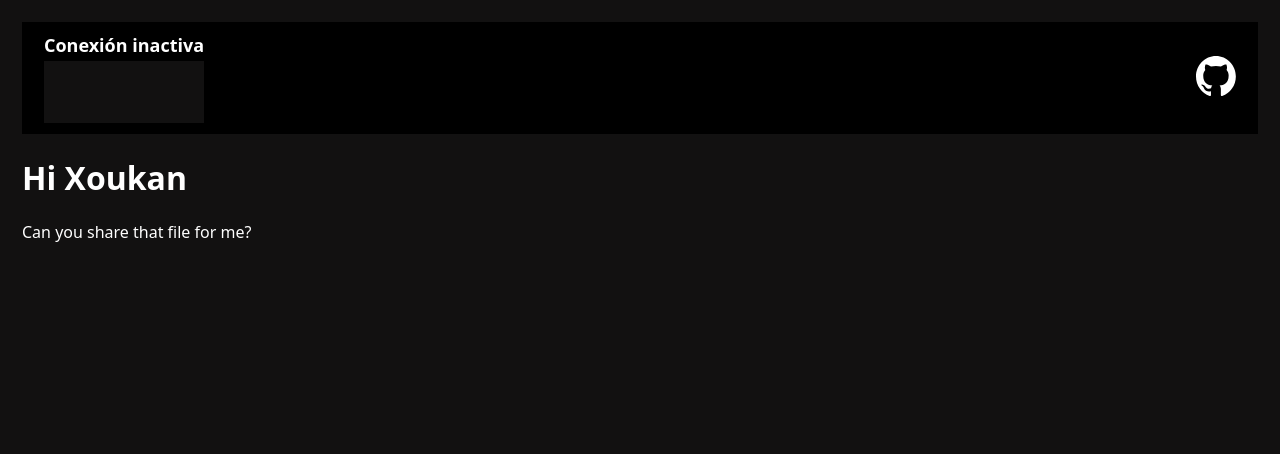
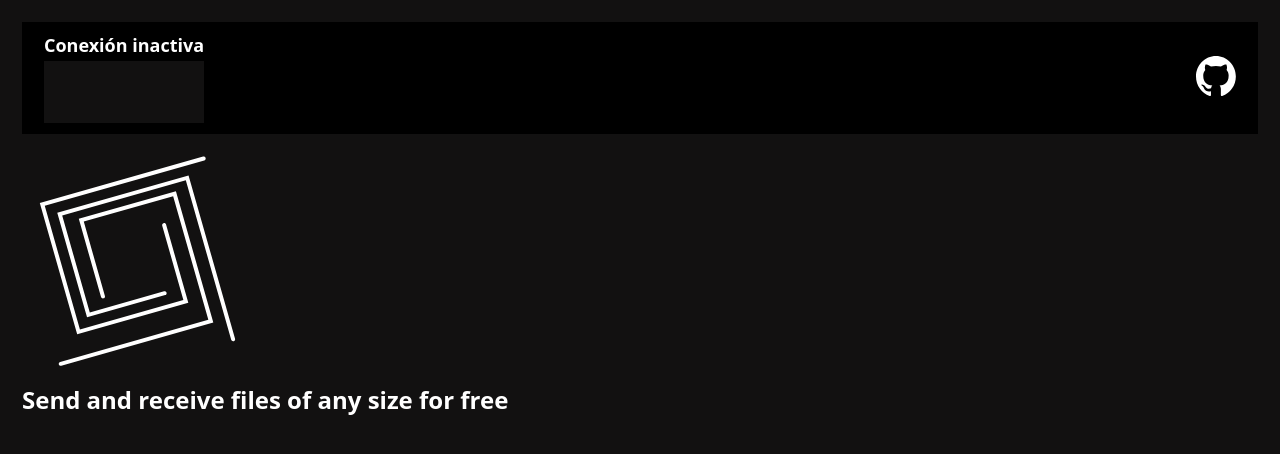
Before and after one commit to Garruxx/xoukan, a React (Vite) app: page / in a window 1280 px wide. Shown: the top 454 px of the page. Built offline with nearby package versions, Linux system fonts and the light colour scheme.

Commit message:
refactor(lang): :truck: lang is rename to ui

```diff
--- a/src/App.tsx
+++ b/src/App.tsx
@@ -18,13 +18,13 @@
 */
 import app from '@src/App.module.sass'
 import { Header } from './components/header/header'
+import { Home } from './views/home/home'
 
 function App() {
 	return (
 		<div className={app.app}>
 			<Header conectionStatus="Conexión inactiva" infoText="" />
-			<h1>Hi Xoukan</h1>
-			<p>Can you share that file for me?</p>
+			<Home />
 		</div>
 	)
 }
--- a/src/views/home/home.tsx
+++ b/src/views/home/home.tsx
@@ -1,11 +1,11 @@
 import xoukan_logo from '@src/assets/xoukan.svg'
-import { lang } from './lang/lang'
+import { ui } from './lang/ui'
 
 export const Home = () => {
 	return (
 		<div>
 			<img src={xoukan_logo} alt="xoukan logo" width={222} height={222} />
-			<h2>{lang.welcome_text}</h2>
+			<h2>{ui.welcome_text}</h2>
 		</div>
 	)
 }
--- a/src/views/home/lang/en.ts
+++ b/src/views/home/lang/en.ts
@@ -1,4 +1,4 @@
-export const lang_en = {
+export const ui_en = {
 	welcome_text: 'Send and receive files of any size for free',
 	input_label: 'Connect me to:',
 	input_placeholder: 'Paste here the connection of the other user',
--- a/src/views/home/lang/es.ts
+++ b/src/views/home/lang/es.ts
@@ -1,4 +1,4 @@
-export const lang_es = {
+export const ui_es = {
 	welcome_text:
 		'Envía y recibe archivos de cualquier tamaño totalmente gratis',
 	input_label: 'Conectarme a:',
--- a/src/views/home/lang/ja.ts
+++ b/src/views/home/lang/ja.ts
@@ -1,4 +1,4 @@
-export const lang_ja = {
+export const ui_ja = {
 	welcome_text: 'あらゆるサイズのファイルを無料で送受信',
 	input_label: '相手ユーザーの接続：',
 	input_placeholder: '相手の接続先をここに貼り付ける',
--- /dev/null
+++ b/src/views/home/lang/ui.ts
@@ -0,0 +1,21 @@
+import { ui_en } from './en'
+import { ui_es } from './es'
+import { ui_ja } from './ja'
+
+export const ui = (() => {
+	const lang = navigator.language.split('-')[0]
+	switch (lang) {
+		// english
+		case 'en':
+			return ui_en
+		// spanish
+		case 'es':
+			return ui_es
+		// japanese
+		case 'ja':
+		case 'jpn':
+			return ui_ja
+		default:
+			return ui_en
+	}
+})()
```
Also changed, not shown: src/views/home/lang/lang.ts (deleted, +0 -21 lines), 2 other files (tests, documents, lock files or other folders).
